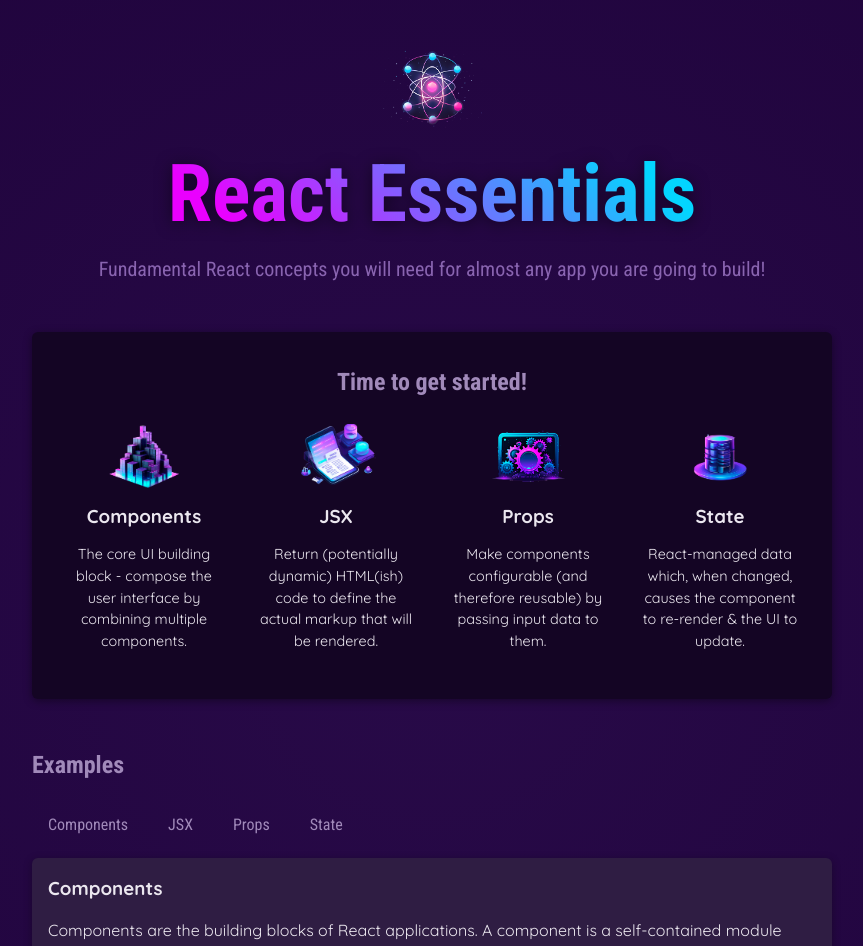
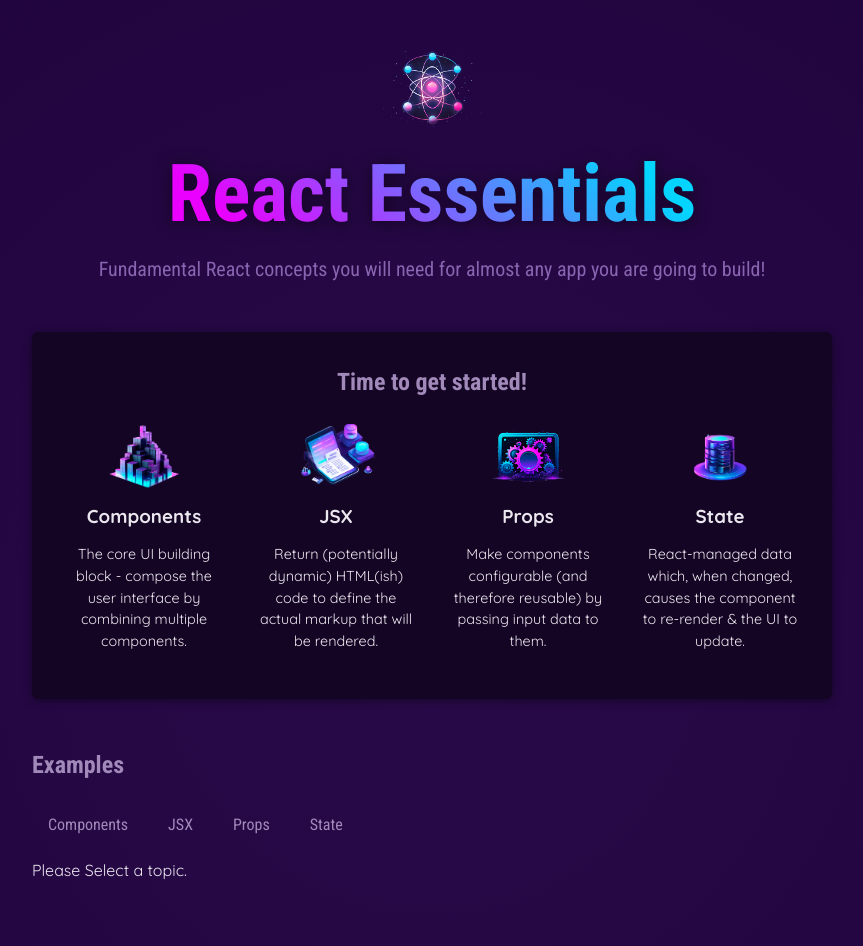
Before and after one commit to Vahe-Sevachyan/cp-project, a React (Vite) app: page / in a window 1280 px wide. Shown: the top 946 px of the page, without its empty margins (208-1071 px from the left). Built offline with nearby package versions, Linux system fonts and the light colour scheme.

Commit message:
updated component with ternary operator to display tabs conditionaly

```diff
--- a/src/App.jsx
+++ b/src/App.jsx
@@ -6,7 +6,7 @@ import TabButton from "./TabButton";
 import { EXAMPLES } from "./data";
 
 function App() {
-  const [selectedTopic, setSelectedTopic] = useState("components");
+  const [selectedTopic, setSelectedTopic] = useState("");
   function handleSelect(selectedButton) {
     setSelectedTopic(selectedButton);
   }
@@ -40,13 +40,17 @@ function App() {
             <TabButton onSelect={() => handleSelect("props")}>Props</TabButton>
             <TabButton onSelect={() => handleSelect("state")}>State</TabButton>
           </menu>
+          {!selectedTopic ? <p>Please Select a topic.</p> : null}
+
+          {selectedTopic ? (
             <div id="tab-content">
               <h3>{EXAMPLES[selectedTopic].title}</h3>
               <p>{EXAMPLES[selectedTopic].description}</p>
               <pre>
                 <code>{EXAMPLES[selectedTopic].code}</code>
-            </pre>
+              </pre>{" "}
             </div>
+          ) : null}
         </section>
       </main>
     </div>
```
Lines whose indentation alone changed are shown as unchanged.
